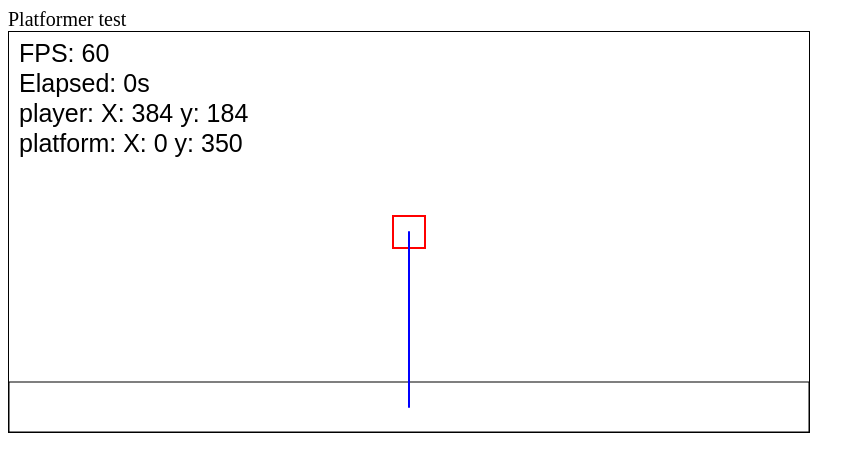
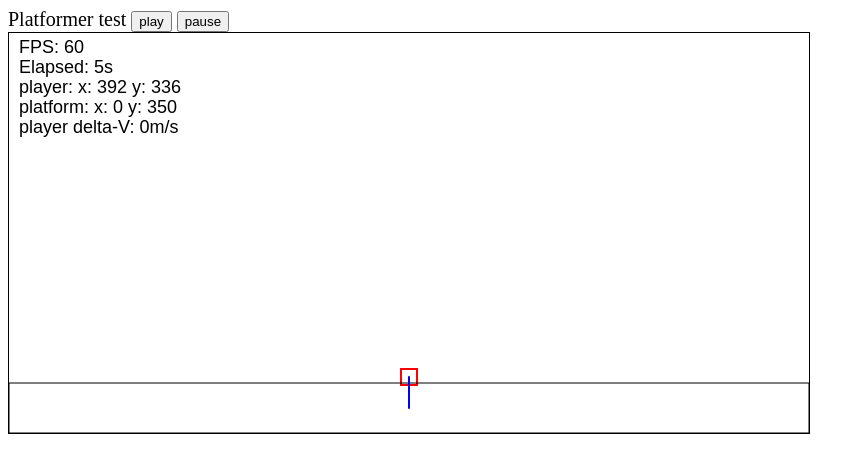
Before and after one commit to Kasutu/floor-is-lava, a plain HTML site: page index.html in a window 1280 px wide. Shown: the whole page, without its empty margins (0-865 px from the left). Drawn offline with Linux system fonts and the light colour scheme.

Commit message:
added play and pause button
new UI for tracking

```diff
--- a/index.html
+++ b/index.html
@@ -19,7 +19,11 @@
     </style>
   </head>
   <body>
-    <header>Platformer test</header>
+    <header>
+      Platformer test
+      <button onclick="playGame('play')">play</button>
+      <button onclick="playGame('pause')">pause</button>
+    </header>
     <canvas class="canvas" id="canvas">
       <!-- alternate text when canvas is not supported -->
       Canvas is not supported in your browser.
--- a/index.js
+++ b/index.js
@@ -10,9 +10,10 @@ let currentTime = Date.now();
 let elapsedTime;
 let lastFrame = 0;
 let fps;
+let gameStart = true;
 
 // physics vars
-const friction = 0.8;
+const friction = 8;
 const gravity = 8;
 
 // keyboard direction
@@ -25,6 +26,18 @@ let direction = {
 
 // executes when page is loaded
 window.onload = pageLoad();
+
+// start or pause the game
+function playGame(val) {
+  if (val === 'play') {
+    gameStart = true;
+    pageLoad();
+  }
+
+  if (val === 'pause') {
+    gameStart = false;
+  }
+}
 
 function pageLoad() {
   canvas = document.querySelector('canvas');
@@ -53,7 +66,7 @@ function gameLoop(currentTime) {
   render();
   // console.log(`Elapsed: ${elapsedTime}`);
 
-  if (false) {
+  if (gameStart) {
     requestAnimationFrame(gameLoop);
   }
 }
@@ -109,10 +122,11 @@ let platform;
 let playerAttrib = {
   x: canvas.width / 2,
   y: canvas.height / 2,
+  width: 16,
+  height: 16,
+  movementSpeed: 5,
 };
 
-// physics calculation
-function update() {
 //detects keypress and moves the player
 // optimize these later for speed
 addEventListener('keydown', (e) => {
@@ -158,8 +172,16 @@ function update() {
   }
 });
 
+// physics calculation
+function update() {
   //entity creation
-  player = new PlayerObj(playerAttrib.x - 16, playerAttrib.y - 16, 32, 32, 200);
+  player = new PlayerObj(
+    playerAttrib.x - playerAttrib.width / 2,
+    playerAttrib.y - playerAttrib.height / 2,
+    playerAttrib.width,
+    playerAttrib.height,
+    playerAttrib.movementSpeed
+  );
   platform = new PlatformObj(0, height - 50, width, 50);
 
   // movement and position calculation
@@ -171,10 +193,12 @@ function update() {
 
   if (direction.right && player.velocityX < player.speed) {
     player.velocityX += 1;
+    player.isJumping = false;
   }
 
   if (direction.left && player.velocityX > -player.speed) {
     player.velocityX -= 1;
+    player.isJumping = false;
   }
 
   // computes the final velocity
@@ -184,14 +208,14 @@ function update() {
   // border and obstacles update
 
   // collision checks
-  player.isOnFloor = false;
-  if (floorCollision(player, platform)) {
+  let grounded = floorCollision(player, platform);
+  player.isOnFloor = grounded;
+
+  if (grounded) {
     player.isOnFloor = true;
     player.isJumping = false;
+    player.velocityY *= -1;
   }
-  // } else if (player.isJumping && !floorCollision(player, canvas)) {
-  //   player.velocityY *= -1;
-  // }
 
   if (player.isOnFloor) {
     player.velocityY = 0;
@@ -217,12 +241,13 @@ function render() {
   addLineTrack(player, platform);
 
   // Draw number to the screen
-  ctx.font = '25px Arial';
+  ctx.font = '18px Arial';
   ctx.fillStyle = 'black';
-  ctx.fillText(`FPS: ${fps}`, 10, 30);
-  ctx.fillText(`Elapsed: ${elapsedTime}s`, 10, 60);
-  ctx.fillText(`player: X: ${player.x} y: ${player.y}`, 10, 90);
-  ctx.fillText(`platform: X: ${platform.x} y: ${platform.y}`, 10, 120);
+  ctx.fillText(`FPS: ${fps}`, 10, 20);
+  ctx.fillText(`Elapsed: ${elapsedTime}s`, 10, 40);
+  ctx.fillText(`player: x: ${player.x} y: ${player.y}`, 10, 60);
+  ctx.fillText(`platform: x: ${platform.x} y: ${platform.y}`, 10, 80);
+  ctx.fillText(`player delta-V: ${player.velocityY}m/s`, 10, 100);
 }
 
 // collision detection
```
Lines whose indentation alone changed are shown as unchanged.
